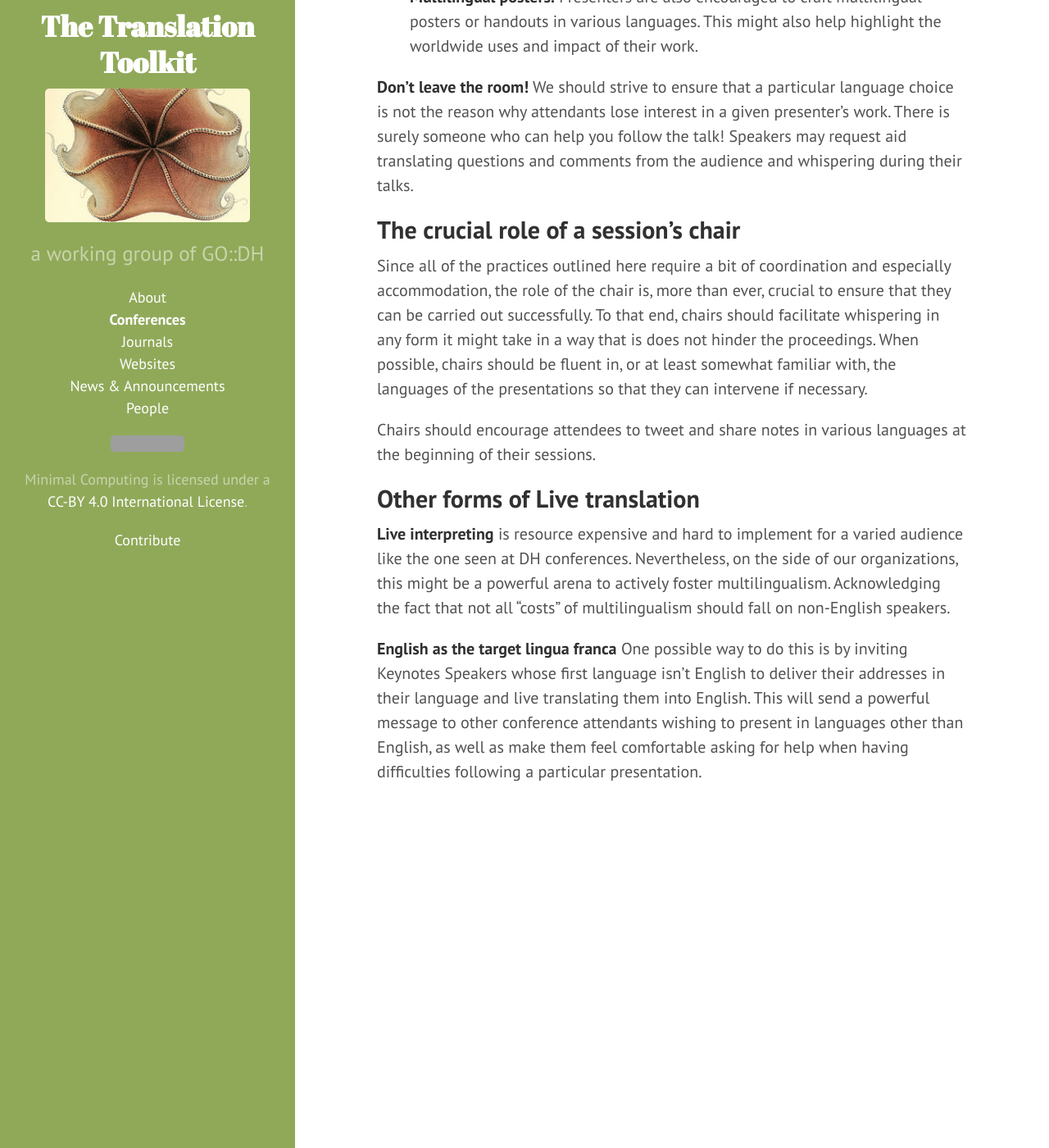
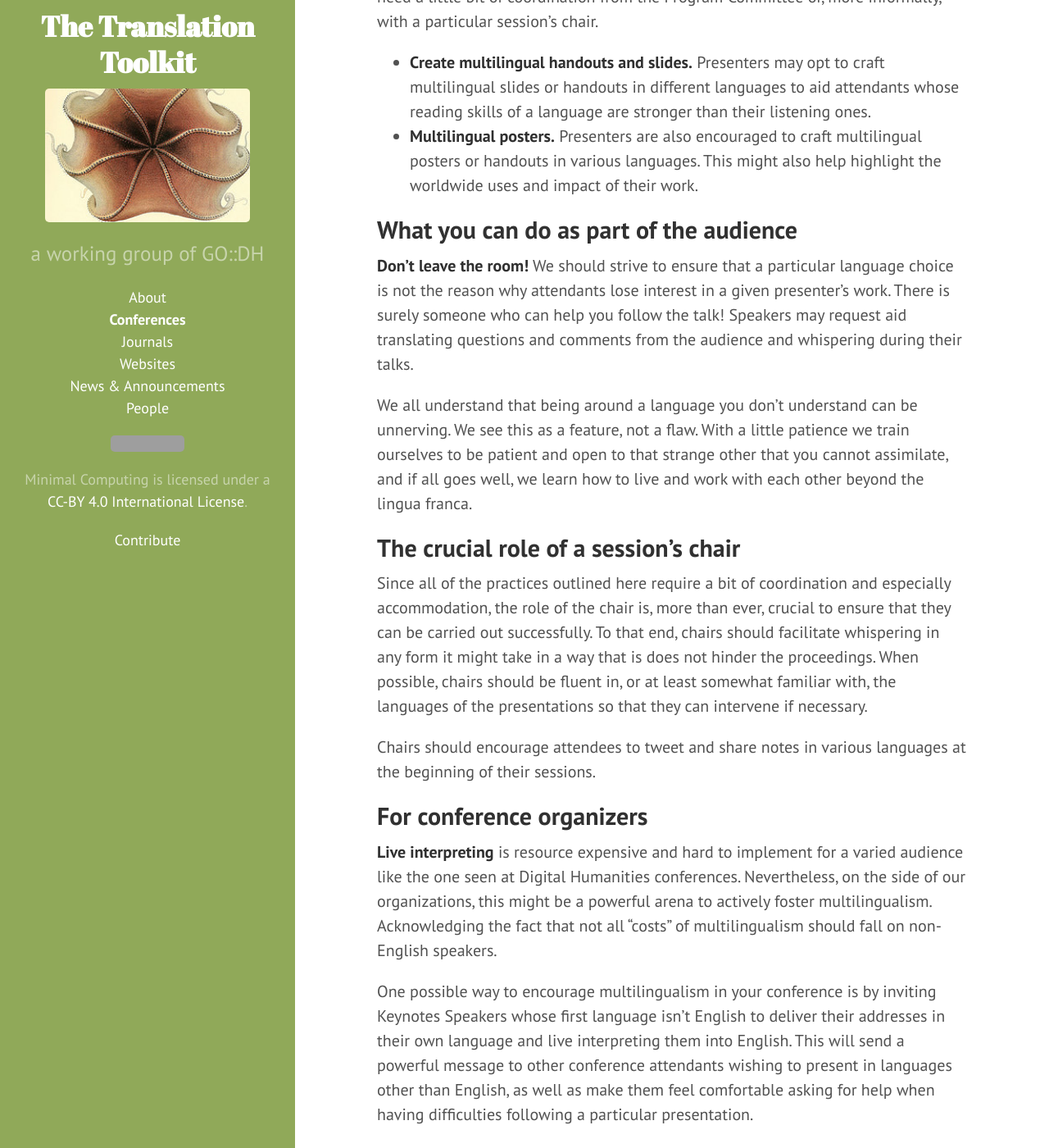
Before and after one commit to go-dh/translation-toolkit, a Jekyll site: the page built from 01conferences.md, in a window 1280 px wide and 1400 px high, scrolled down 3604 px. Shown: the whole window at 82% size. Built offline with Jekyll 4.4.1, drawn with Linux system fonts in a browser that asks for light colours; some of the changed text lies outside the part shown; grey boxes are pictures that could not be loaded.

Commit message:
made several editorial changes to conferences

```diff
--- a/01conferences.md
+++ b/01conferences.md
@@ -30,15 +27,17 @@
 [Main conference hashtag] + [tr] + [session]
 [Main conference hashtag] + [[ISO codes](http://www.loc.gov/standards/iso639-2/php/English_list.php) of the languages being translated] + [session number]
 
-Examples:
----- #DH2015 #tr314
----- #DH2015 #FrEn314
+Examples (given a request to translate from French to English at session 314 of the DH2015 Conference):
+
+- \#DH2015 #tr314
+- \#DH2015 #FrEn314
 
 If translation efforts are taking place outside of twitter, descriptive links will also help interested volunteers keep track of the activities.
 
-Examples:
----- bit.ly/dh2015trs314
----- bit.ly/trFrEn314
+Examples (given a request to translate from French to English at session 314 of the DH2015 Conference):
+
+- bit.ly/dh2015tr314
+- bit.ly/trFrEn314
 
 
 **My talk is being whispered. How can I help?**
@@ -82,15 +81,18 @@
 ## Helping everyone understand your work better
 
 
-**Share in advance.** Where and when possible, long and short papers in any language should be shared in advance of the conference presentation. Even with little anticipation, this will help attendants whose reading skills of a language are stronger than their listening and speaking ones. Additionally, advance sharing is likely to increase exchanges and comments at the end of a presentation. This would need a little bit of coordination from the Program Committee or, more informally, with a particular session’s chair.
+**Share in advance.** Where and whenever possible, long and short papers in any language should be shared in advance of the conference presentation. Even with little anticipation, this will help attendants whose reading skills of a language are stronger than their listening and speaking ones. Additionally, advance sharing is likely to increase exchanges and comments at the end of a presentation. This would need a little bit of coordination from the Program Committee or, more informally, with a particular session’s chair.
 
 
 - **Create multilingual handouts and slides.** Presenters may opt to craft multilingual slides or handouts in different languages to aid attendants whose reading skills of a language are stronger than their listening ones.
 - **Multilingual posters.** Presenters are also encouraged to craft multilingual posters or handouts in various languages. This might also help highlight the worldwide uses and impact of their work.
 
+## What you can do as part of the audience
 
 **Don't leave the room!** We should strive to ensure that a particular language choice is not the reason why attendants lose interest in a given presenter’s work. There is surely someone who can help you follow the talk!
 Speakers may request aid translating questions and comments from the audience and whispering during their talks.
+
+We all understand that being around a language you don't understand can be unnerving. We see this as a feature, not a flaw. With a little patience we train ourselves to be patient and open to that strange other that you cannot assimilate, and if all goes well, we learn how to live and work with each other beyond the lingua franca.
 
 
 ##The crucial role of a session's chair
@@ -99,11 +101,8 @@
 
 Chairs should encourage attendees to tweet and share notes in various languages at the beginning of their sessions.
 
+## For conference organizers
 
-## Other forms of Live translation
+**Live interpreting** is resource expensive and hard to implement for a varied audience like the one seen at Digital Humanities conferences. Nevertheless, on the side of our organizations, this might be a powerful arena to actively foster multilingualism. Acknowledging the fact that not all "costs" of multilingualism should fall on non-English speakers.
 
-
-**Live interpreting** is resource expensive and hard to implement for a varied audience like the one seen at DH conferences. Nevertheless, on the side of our organizations, this might be a powerful arena to actively foster multilingualism. Acknowledging the fact that not all "costs" of multilingualism should fall on non-English speakers.
-
-
-**English as the target lingua franca** One possible way to do this is by inviting Keynotes Speakers whose first language isn't English to deliver their addresses in their language and live translating them into English. This will send a powerful message to other conference attendants wishing to present in languages other than English, as well as make them feel comfortable asking for help when having difficulties following a particular presentation.
+One possible way to encourage multilingualism in your conference is by inviting Keynotes Speakers whose first language isn't English to deliver their addresses in their own language and live interpreting them into English. This will send a powerful message to other conference attendants wishing to present in languages other than English, as well as make them feel comfortable asking for help when having difficulties following a particular presentation.
```
Also changed, not shown: other parts of 01conferences.md (+3 -6 lines).
